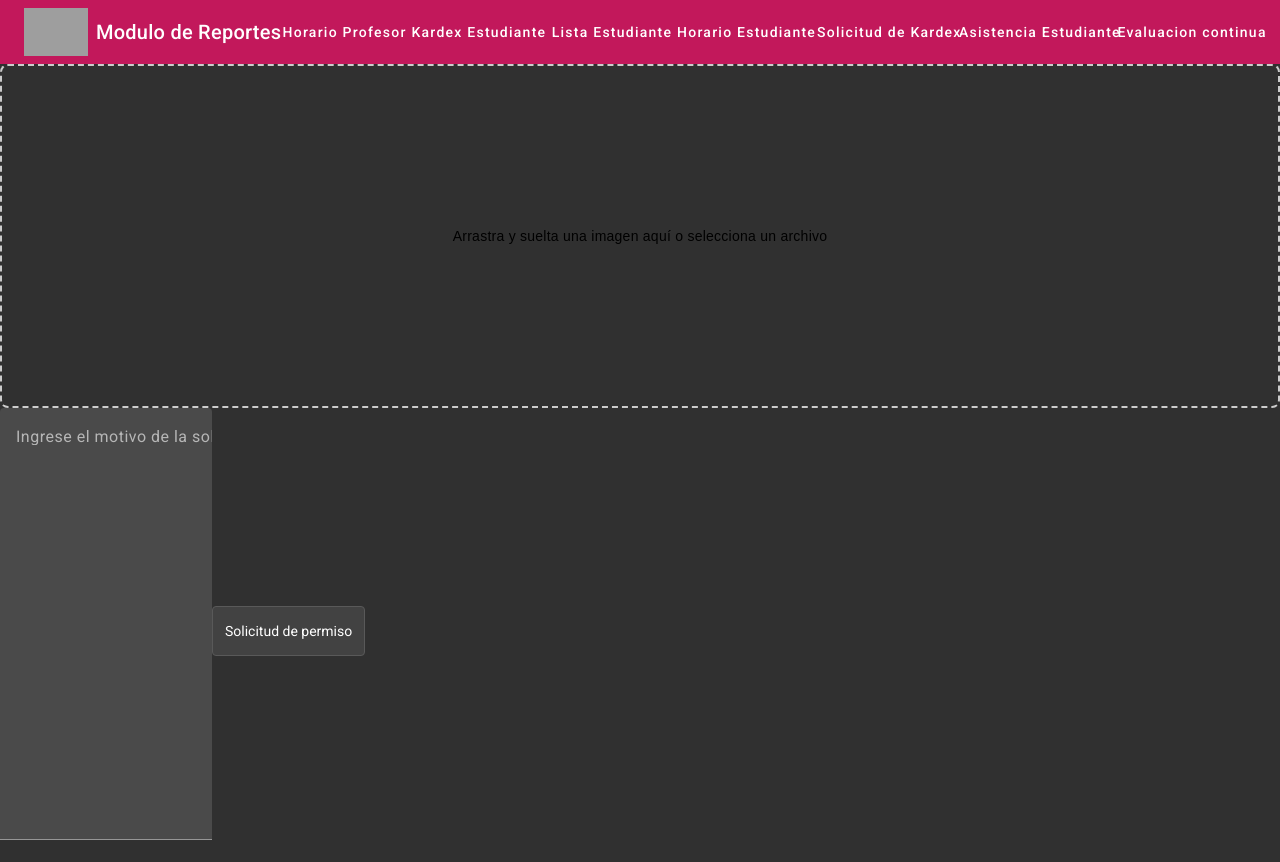
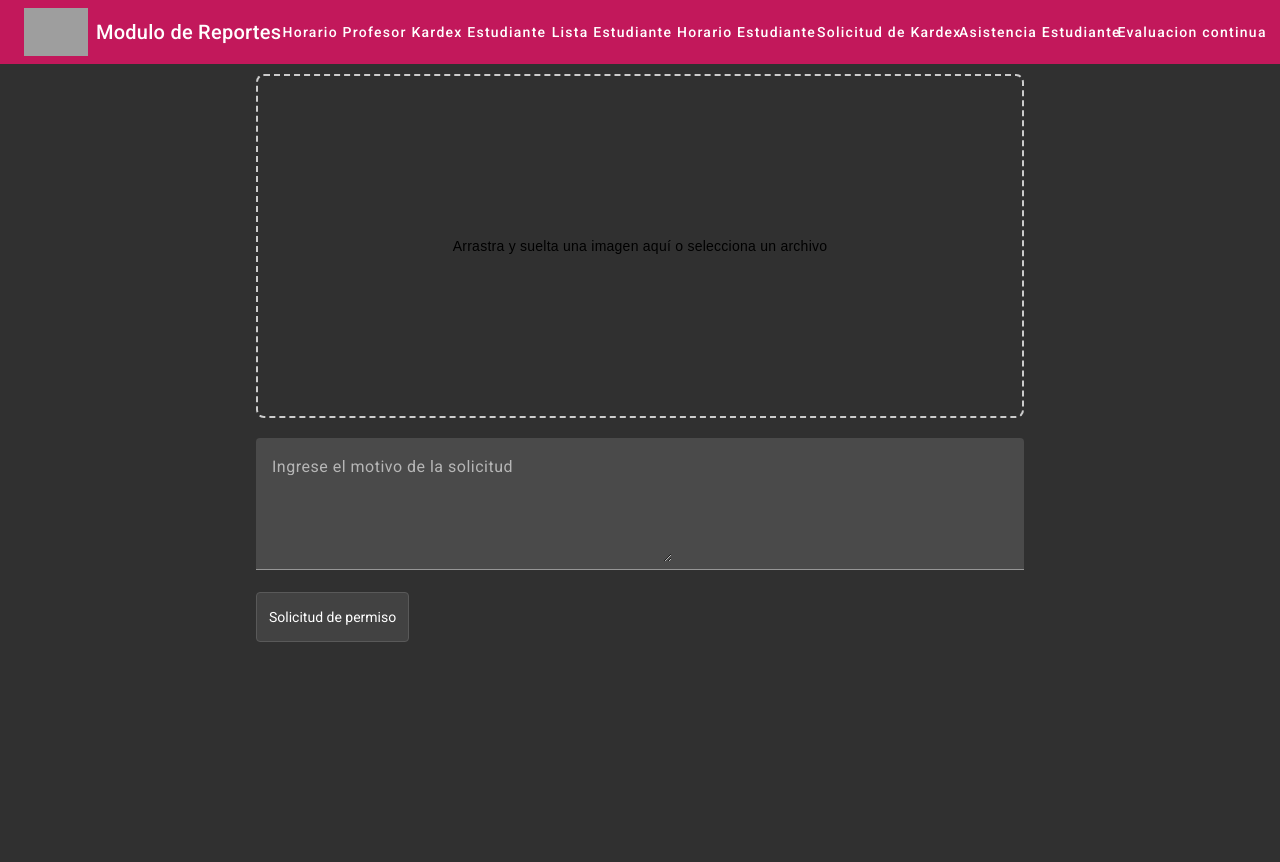
Before and after one commit to RadoV18/ucb-acad-soft, an Angular app in the folder frontend/: page /student/request/kardex/new in a window 1280 px wide. After the commit the page ends 800 px from the top, so only its background shows below. Built offline with nearby package versions, Linux system fonts and the light colour scheme; grey boxes are pictures that could not be loaded.

Commit message:
added professor signature to report and style with kardex request

```diff
--- a/frontend/src/app/components/new-request/new-request.component.html
+++ b/frontend/src/app/components/new-request/new-request.component.html
@@ -1,3 +1,4 @@
+<div class="container">
   <div class="upload-container" [ngClass]="{'dragging': isDragging}" (dragover)="onDragOver($event)" (drop)="onDrop($event)" (dragleave)="onDragLeave($event)">
     <input type="file" (change)="onFileChanged($event)" accept="image/*" #fileInput style="display: none">
     <div class="drag-drop-area" (click)="fileInput.click()">
@@ -12,13 +13,14 @@
       <img [src]="imageURL" alt="Vista previa del logo" class="preview-image">
     </div>
   </div>
-
+  <div class="space"></div>
   <div>
+    <div class="input">
       <mat-form-field>
         <mat-label>Ingrese el motivo de la solicitud</mat-label>
         <textarea [formControl]="reasson" matInput></textarea>
       </mat-form-field>
-
+    </div>
     <mat-button-toggle (click)='sendToMyRequests()'>Solicitud de permiso</mat-button-toggle>
-
   </div>
+</div>
--- a/frontend/src/app/components/new-request/new-request.component.sass
+++ b/frontend/src/app/components/new-request/new-request.component.sass
@@ -80,3 +80,19 @@ mat-form-field
   textarea
     height: 400px
     width: 400px
+
+img
+  height: 300px
+
+.input
+  display: flex
+  flex-direction: column
+
+.container
+  padding: 10px 20%
+
+.space
+  padding: 10px 0px
+
+textarea
+  height: 100px !important
--- a/frontend/src/app/components/new-request/new-request.component.ts
+++ b/frontend/src/app/components/new-request/new-request.component.ts
@@ -67,6 +67,7 @@ export class NewRequestComponent {
    this.formService.newKardexRequest(this.reasson.value, this.imageFile).subscribe(
       {next: (response) => {
         console.log(response);
+        this.router.navigate(['/student/request/kardex'])
 
       }, error: (error) => {
         console.log(error);
```
Also changed, not shown: 2 other files (tests, documents, lock files or other folders). Lines whose indentation alone changed are shown as unchanged.
